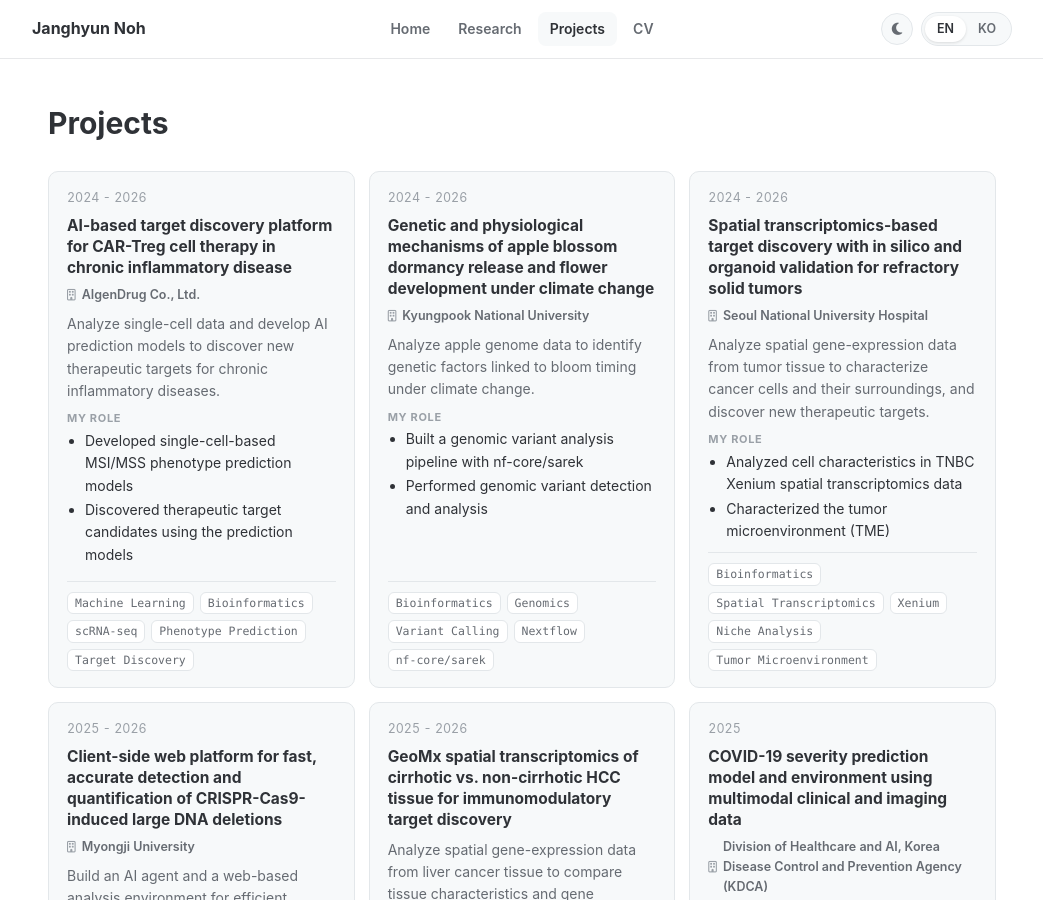
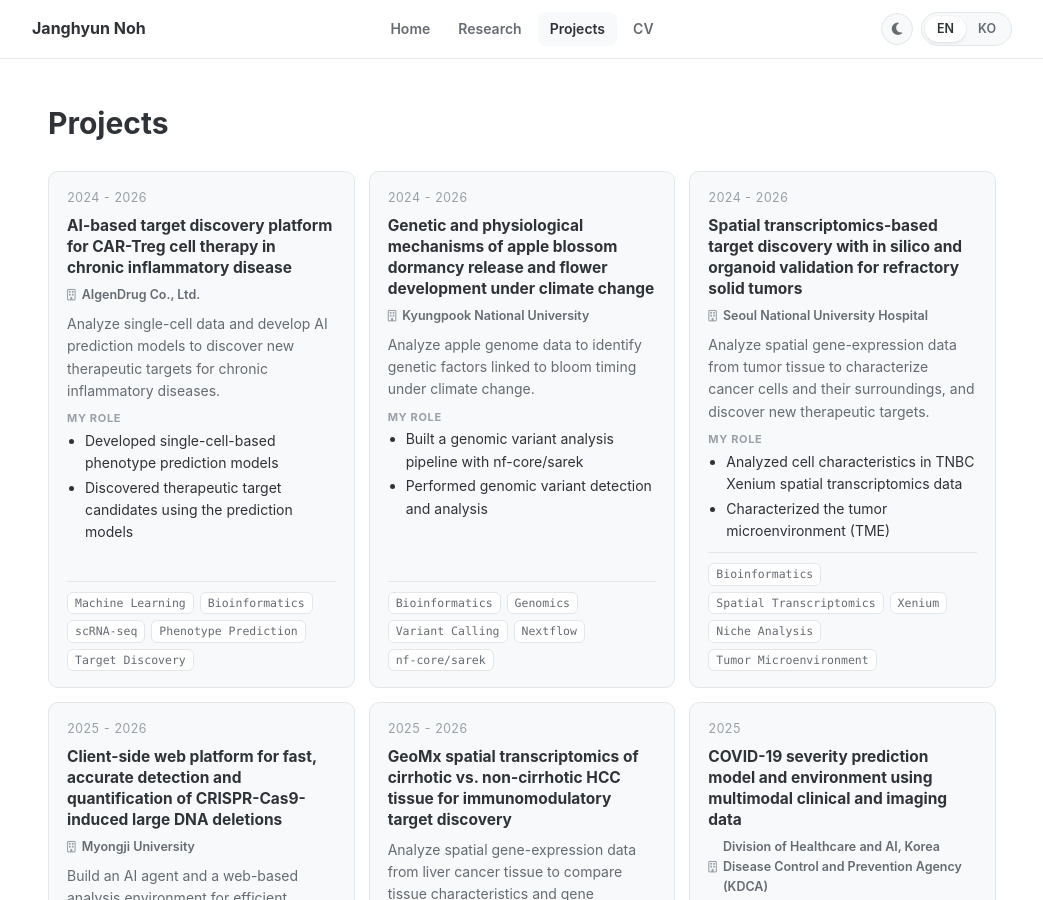
Before and after one commit to janghyunnoh/janghyunnoh.github.io, a Jekyll site: the page built from projects/index.md, in a window 1280 px wide and 900 px high. Shown: the whole window, without its empty margins (118-1161 px from the left). Built offline with Jekyll 4.4.1, drawn with Linux system fonts in a browser that asks for light colours.

Commit message:
Projects: drop MSI/MSS from role
Co-Authored-By: Claude Opus 5.5 <noreply@anthropic.com>
Claude-Session: https://claude.ai/code/session_01KSQJoZP1auZdYkoBxWPSet

```diff
--- a/_data/projects.yml
+++ b/_data/projects.yml
@@ -15,10 +15,10 @@
   summary: "Analyze single-cell data and develop AI prediction models to discover new therapeutic targets for chronic inflammatory diseases."
   summary_ko: "단일세포 데이터 분석과 AI 예측 모델 개발을 통한 만성 염증성 질환의 새로운 치료 타겟 발굴"
   role:
-    - "Developed single-cell-based MSI/MSS phenotype prediction models"
+    - "Developed single-cell-based phenotype prediction models"
     - "Discovered therapeutic target candidates using the prediction models"
   role_ko:
-    - "단일세포 데이터 기반 MSI/MSS 표현형 예측 모델 개발"
+    - "단일세포 데이터 기반 표현형 예측 모델 개발"
     - "예측 모델을 활용한 치료 타겟 후보 발굴 연구"
   tags: [Machine Learning, Bioinformatics, scRNA-seq, Phenotype Prediction, Target Discovery]
 
```
